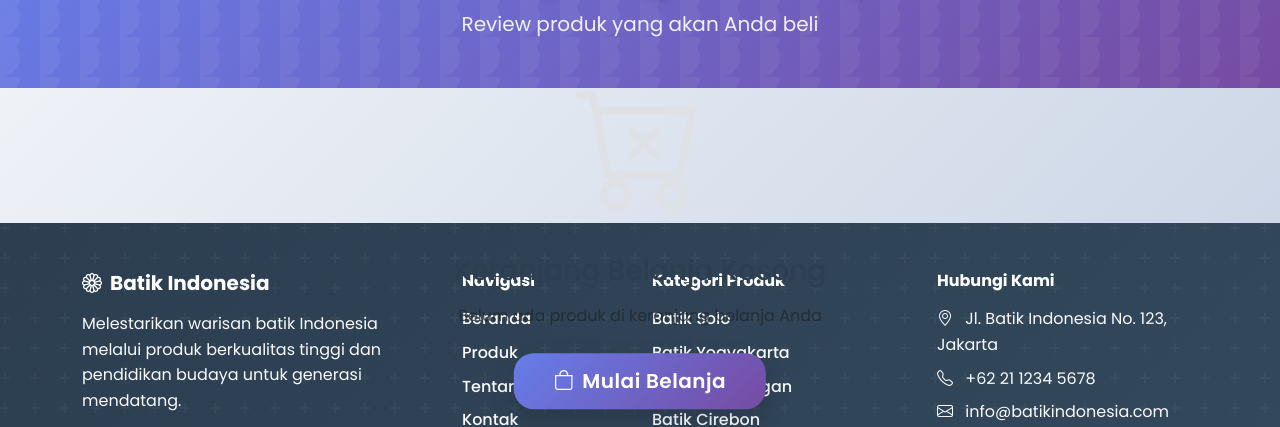
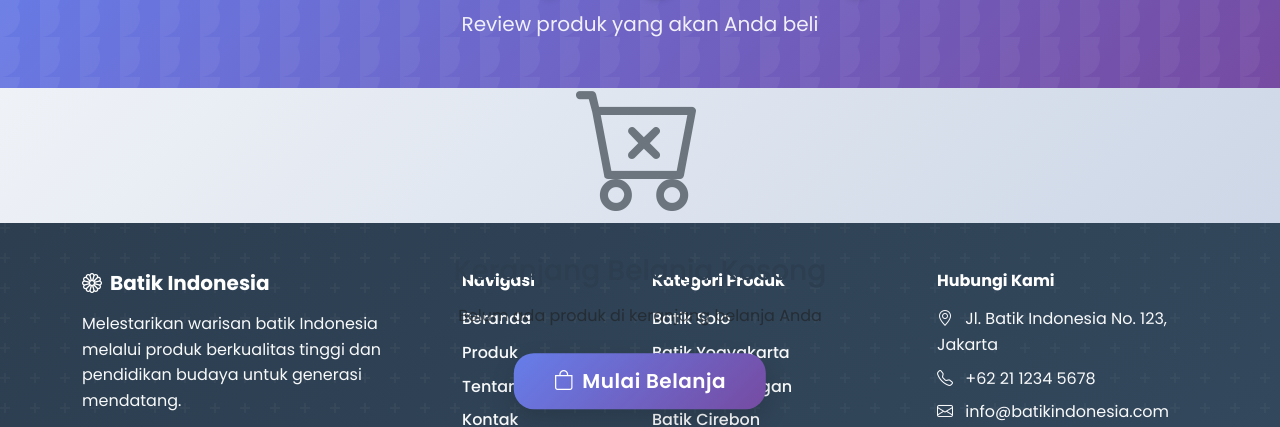
Before and after one commit to MISBAHULLL/Ecommerce-batik, a plain HTML site: page cart.html in a window 1280 px wide. Shown: the part 171-598 px from the top of the page. Drawn offline with nearby package versions, Linux system fonts and the light colour scheme.

Commit message:
modifikasi cart

```diff
--- a/cart.html
+++ b/cart.html
@@ -26,7 +26,7 @@
                 <!-- Empty Cart Message (Full Width) -->
                 <div id="emptyCart" class="position-fixed top-50 start-50 translate-middle" style="display: none; z-index: 1000;">
                     <div class="text-center">
-                        <i class="bi bi-cart-x" style="font-size: 8rem; color: #dee2e6; margin-bottom: 2rem;"></i>
+                        <i class="bi bi-cart-x" style="font-size: 8rem; color: #6c757d; margin-bottom: 2rem;"></i>
                         <h3 class="mb-3">Keranjang Belanja Kosong</h3>
                         <p class="text-muted mb-4">Belum ada produk di keranjang belanja Anda</p>
                         <a href="products.html" class="btn btn-primary btn-lg">
```
